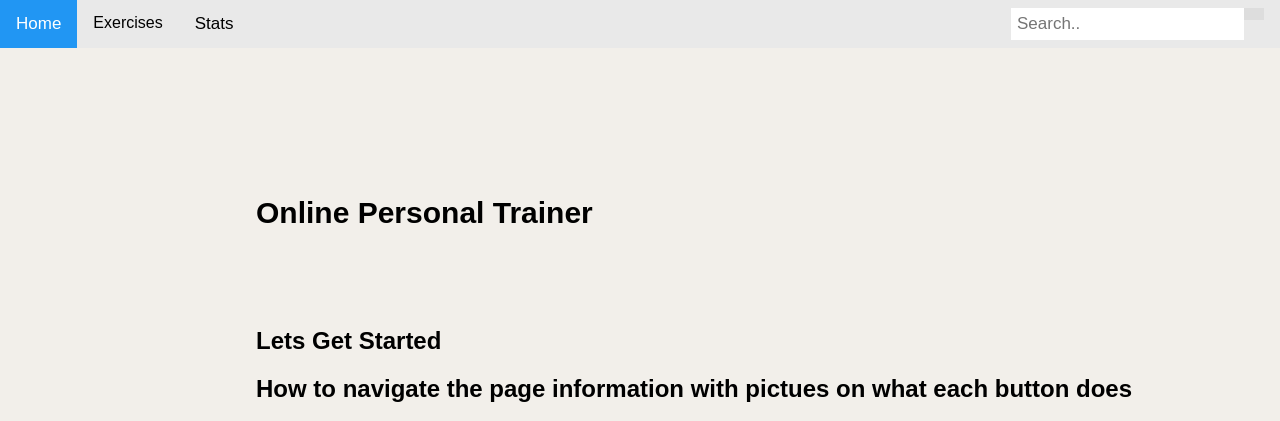
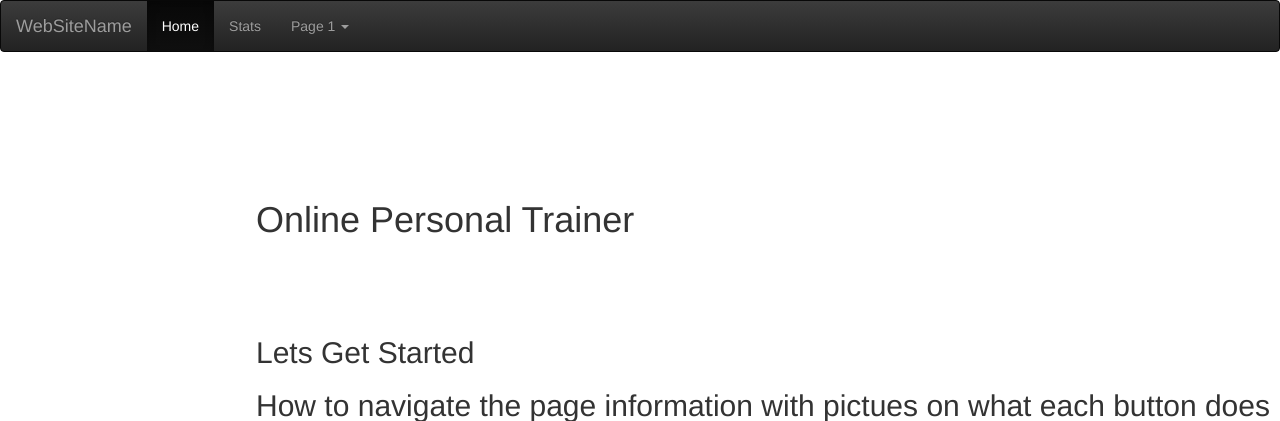
Before and after one commit to CS196Illinois/Group31-FA22, a Flask app: page / in a window 1280 px wide. Shown: the top 421 px of the page. Run offline with Flask 2, Linux system fonts and the light colour scheme.

Commit message:
Experimenting with NavBar front end changes

```diff
--- a/Project/CV_WebApp_Implementation/main.py
+++ b/Project/CV_WebApp_Implementation/main.py
@@ -6,6 +6,22 @@
 @app.route('/')
 def index():
     return render_template('testDisplay.html')
+
+@app.route('/bicep_curls')
+def bicep_curls():
+    return render_template('BicepCurls.html')
+
+@app.route('/jumping_jacks')
+def jumping_jacks():
+    return render_template('JumpingJacks.html')
+
+@app.route('/toe_touch')
+def toe_touch():
+    return render_template('ToeTouch.html')
+
+@app.route('/stats')
+def stats_page():
+    return render_template("Stats.html")
 
 def gen(camera):
     while camera.video.isOpened():
--- a/Project/CV_WebApp_Implementation/templates/BicepCurls.html
+++ b/Project/CV_WebApp_Implementation/templates/BicepCurls.html
@@ -15,7 +15,7 @@
                 <i class="fa fa-caret-down"></i>
             </button>
             <div class="dropdown-content" id="myDropdown">
-                <a href="BicepCurls.html">Bicep Curls</a>
+                <a href="{{ url_for('bicep_curls') }}">Bicep Curls</a>
                 <a href="JumpingJacks.html">Jumping jacks</a>
                 <a href="ToeTouch.html">Toe Touches</a>
             </div>
--- a/Project/CV_WebApp_Implementation/templates/JumpingJacks.html
+++ b/Project/CV_WebApp_Implementation/templates/JumpingJacks.html
@@ -17,7 +17,7 @@
                 <i class="fa fa-caret-down"></i>
             </button>
             <div class="dropdown-content" id="myDropdown">
-                <a href="BicepCurls.html">Bicep Curls</a>
+                <a href="{{ url_for('bicep_curls') }}">Bicep Curls</a>
                 <a href="JumpingJacks.html">Jumping jacks</a>
                 <a href="ToeTouch.html">Toe Touches</a>
             </div>
--- a/Project/CV_WebApp_Implementation/templates/testDisplay.html
+++ b/Project/CV_WebApp_Implementation/templates/testDisplay.html
@@ -1,5 +1,4 @@
 <!DOCTYPE html>
-
 <html lang="en" xmlns="http://www.w3.org/1999/xhtml">
 <head>
     <link rel="stylesheet" href="style.css">
@@ -7,7 +6,8 @@
     <title></title>
 </head>
 <body>
-    <div class="topnav">
+
+    <!-- <div class="topnav">
         <a class="active" href="testDisplay.html">Home</a>
         <div class="dropdown">
             <button class="dropbtn" onclick="myFunction()">
@@ -15,9 +15,9 @@
                 <i class="fa fa-caret-down"></i>
             </button>
             <div class="dropdown-content" id="myDropdown">
-                <a href="BicepCurls.html">Bicep Curls</a>
+                <a href="{{ url_for('bicep_curls') }}">Bicep Curls</a>
                 <a href="JumpingJacks.html">Jumping jacks</a>
-                <a href="ToeTouch.html">Toe Touches</a>
+                <a href="#">Toe Touches</a>
             </div>
         </div>
         <a href="Stats.html">Stats</a>
@@ -27,7 +27,38 @@
                 <button type="submit"><i class="fa fa-search"></i></button>
             </form>
         </div>
-    </div>
+    </div> -->
+
+
+    <nav class="navbar navbar-inverse">
+        <div class="container-fluid">
+          <div class="navbar-header">
+            <a class="navbar-brand" href="/">WebSiteName</a>
+          </div>
+          <ul class="nav navbar-nav">
+            <li class="active"><a href="/">Home</a></li>
+            <li><a href="{{ url_for('stats_page') }}">Stats</a></li>
+            <li class="dropdown">
+                <a class="nav-link dropdown-toggle" role="button" data-bs-toggle="dropdown" href="#" aria-expanded="false">Page 1
+                <span class="caret"></span></a>
+                <ul class="dropdown-menu">
+                  <li><a href="{{ url_for('bicep_curls') }}">Bicep Bicep</a></li>
+                  <li><a href="{{ url_for('jumping_jacks') }}">Jumping Jacks</a></li>
+                  <li><a href="{{ url_for('toe_touch') }}">Toe Touch</a></li>
+                </ul>
+              </li>
+          </ul>
+        </div>
+      </nav>
+
+      <!-- Latest compiled and minified CSS -->
+<link rel="stylesheet" href="https://cdn.jsdelivr.net/npm/bootstrap@3.3.7/dist/css/bootstrap.min.css" integrity="sha384-BVYiiSIFeK1dGmJRAkycuHAHRg32OmUcww7on3RYdg4Va+PmSTsz/K68vbdEjh4u" crossorigin="anonymous">
+
+<!-- Optional theme -->
+<link rel="stylesheet" href="https://cdn.jsdelivr.net/npm/bootstrap@3.3.7/dist/css/bootstrap-theme.min.css" integrity="sha384-rHyoN1iRsVXV4nD0JutlnGaslCJuC7uwjduW9SVrLvRYooPp2bWYgmgJQIXwl/Sp" crossorigin="anonymous">
+
+<!-- Latest compiled and minified JavaScript -->
+<script src="https://cdn.jsdelivr.net/npm/bootstrap@3.3.7/dist/js/bootstrap.min.js" integrity="sha384-Tc5IQib027qvyjSMfHjOMaLkfuWVxZxUPnCJA7l2mCWNIpG9mGCD8wGNIcPD7Txa" crossorigin="anonymous"></script>
 
     <script>
         /* When the user clicks on the button,
@@ -51,7 +82,7 @@
     <h1>Online Personal Trainer</h1>
     <h2>Lets Get Started</h2>
     <h2>How to navigate the page information with pictues on what each button does</h2>
-    <img src="ScreenshotWebsite1.jpg" alt="Click on Exercises image">
+    <img src="Images/ScreenshotWebsite1.jpg" alt="Click on Exercises image">
 
 </body>
 </html>
```
Also changed, not shown: Project/CV_WebApp_Implementation/templates/index.html (+34 -2 lines).
